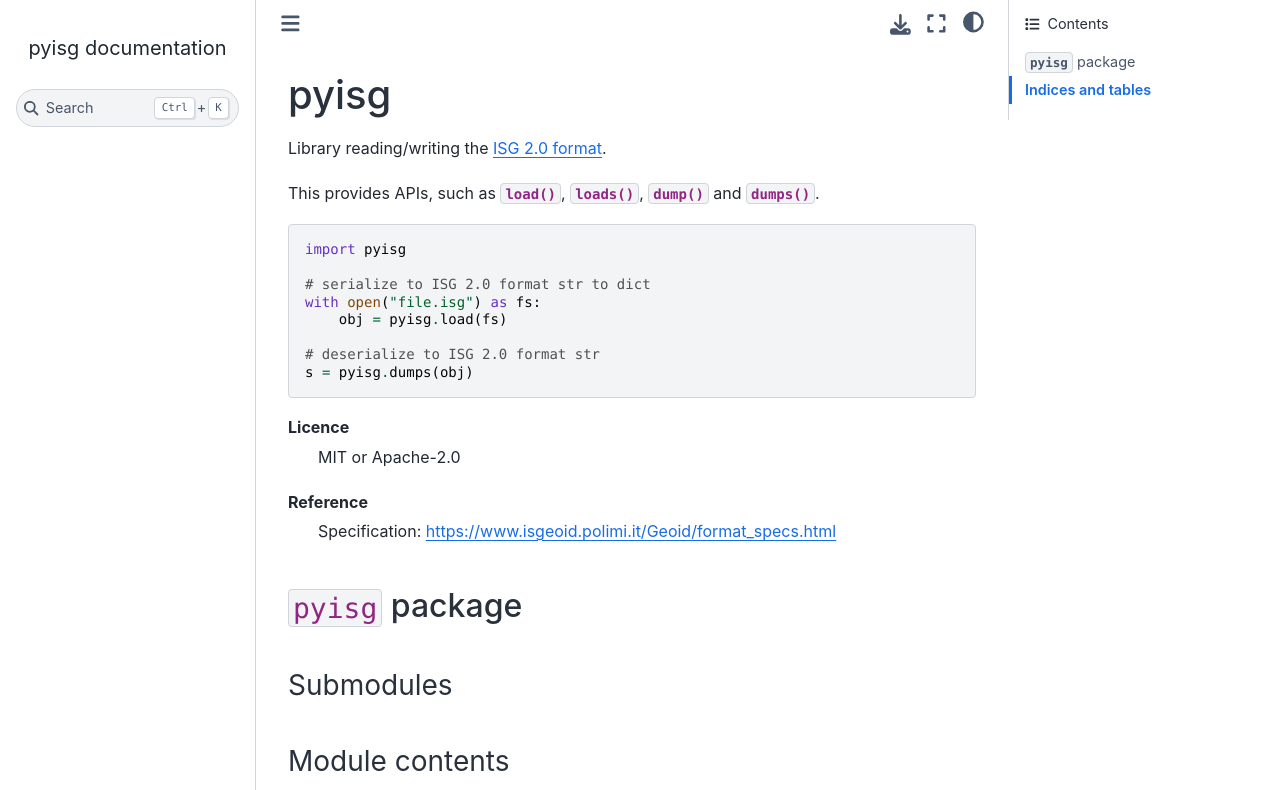
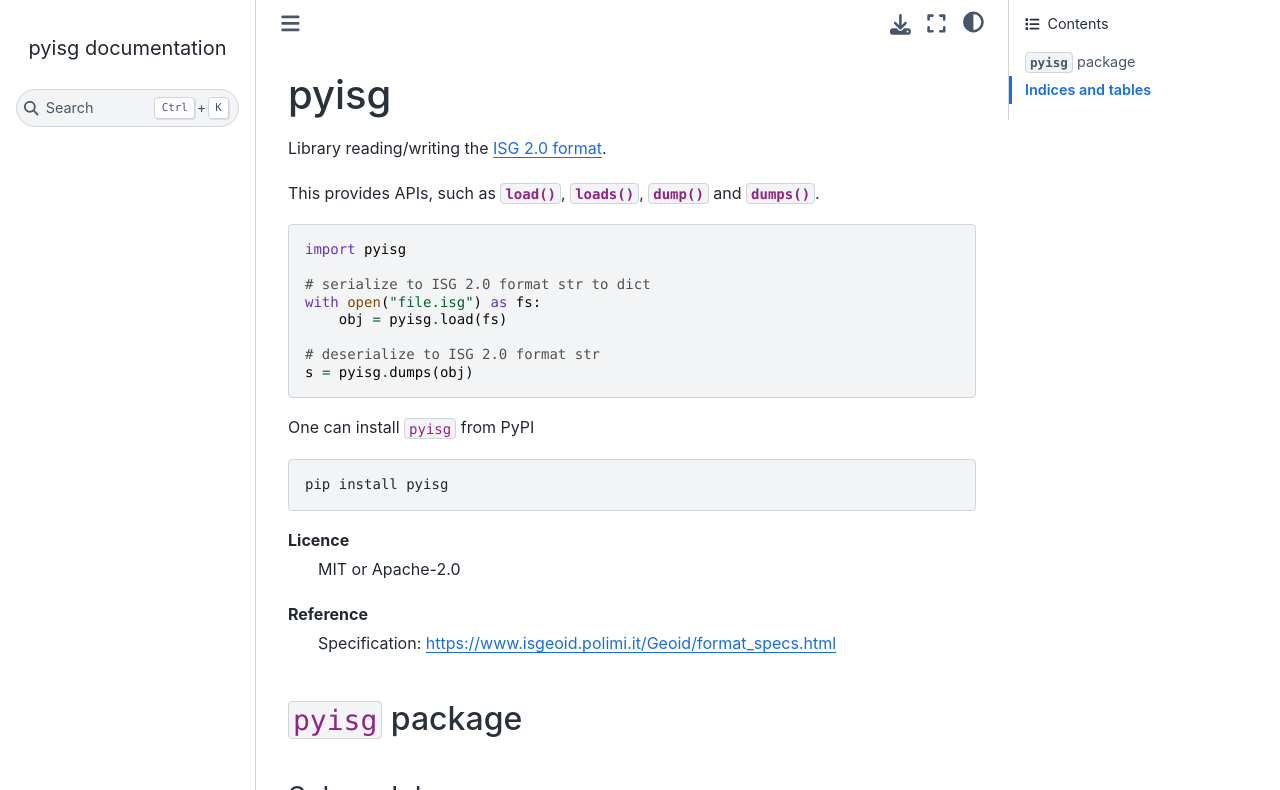
Before and after one commit to paqira/pyisg, a Sphinx documentation site: the page built from doc/source/index.md, in a window 1280 px wide and 900 px high, cut to the strip 0-790 px from the top of the window. Built offline with Sphinx 7.4.7 and the Sphinx Book theme 1.1.4, drawn with Linux system fonts in a browser that asks for light colours; pages that are not in the unit, such as notebooks, are missing from menus.

Commit message:
update doc

````diff
--- a/doc/source/index.md
+++ b/doc/source/index.md
@@ -13,6 +13,12 @@
 
 # deserialize to ISG 2.0 format str
 s = pyisg.dumps(obj)
+```
+
+One can install `pyisg` from PyPI
+
+```shell
+pip install pyisg
 ```
 
 [SPEC]: https://www.isgeoid.polimi.it/Geoid/format_specs.html
````
Also changed, not shown: README.md (+6 -0 lines).
